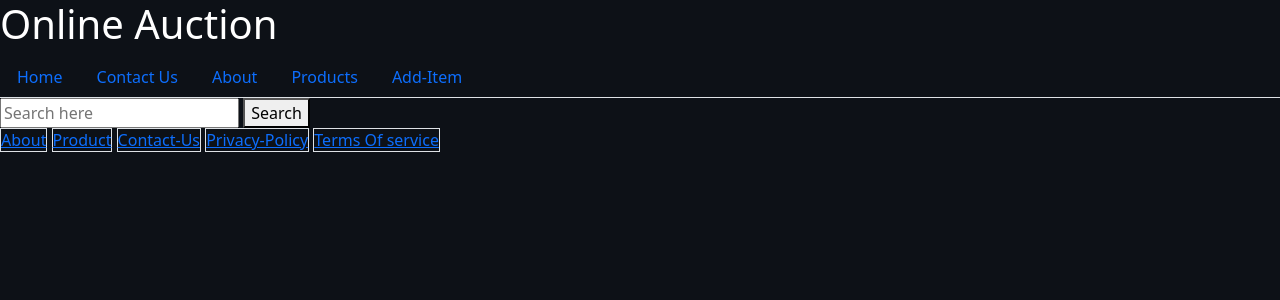
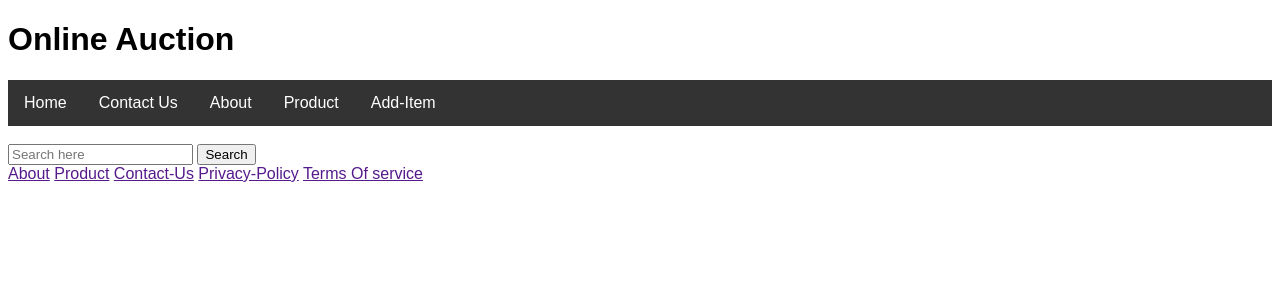
Before and after one commit to Namrata023/onlineauction, a Django app: page /home/ in a window 1280 px wide. Shown: the top 300 px of the page. Run offline with Django 5.2, Linux system fonts and the light colour scheme.

Commit message:
fix static css for navbar

```diff
--- a/myapp/static/css/home.css
+++ b/myapp/static/css/home.css
@@ -1,67 +1,19 @@
-
-.container {
-    width: 50%;
-    margin: 125px auto;
+body {
+    font-family: Arial, sans-serif;
 }
-
-form{
-    background: rgba(220, 228, 242,0.4);
-    padding: 20px;
-    border-radius: 5px;
+.navbar {
+    overflow: hidden;
+    background-color: #333;
 }
-
-.form-group {
-    margin-bottom: 20px;
-    color:antiquewhite;
+.navbar a {
+    float: left;
+    display: block;
+    color: white;
+    text-align: center;
+    padding: 14px 16px;
+    text-decoration: none;
 }
-
-label {
-    font-weight: bold;
+.navbar a:hover {
+    background-color: #ddd;
+    color: black;
 }
-
-input[type="text"],
-input[type="number"],
-textarea {
-    width: 100%;
-    padding: 10px;
-    border: 1px solid black;
-    border-radius: 5px;
-    box-sizing: border-box;
-}
-
-button {
-    padding: 10px 20px;
-    background:rgb(42, 158, 197);
-    color: #fff;
-    border: none;
-    border-radius: 5px;
-    cursor: pointer;
-}
-
-button:hover {
-    background: #043d7a;
-}
-.note {
-    text-align: center;
-    color:antiquewhite;
-
-}
-
-
-body {
-    background-color: rgb(155, 13, 32);
-    background-image: url('');
-}
-h2{
-    color:antiquewhite;
-    text-align: center;
-    font-size: 40px;
-    font-family: 'Helvetica', sans-serif;
-}
-p{
-    color:antiquewhite;
-}
-.logintext{
-    text-align: right;
-    color: rgb(108, 141, 184);
-}
--- a/myapp/templates/home.html
+++ b/myapp/templates/home.html
@@ -2,88 +2,31 @@
 <!doctype html>
 <html lang="en">
     <head>
-        <title>Title</title>
+        <title>Home</title>
         <!-- Required meta tags -->
         <meta charset="utf-8" />
-        <meta
-            name="viewport"
-            content="width=device-width, initial-scale=1, shrink-to-fit=no"
-        />
-
-        <!-- Bootstrap CSS v5.2.1 -->
-        <link
-            href="https://cdn.jsdelivr.net/npm/bootstrap@5.3.2/dist/css/bootstrap.min.css"
-            rel="stylesheet"
-            integrity="sha384-T3c6CoIi6uLrA9TneNEoa7RxnatzjcDSCmG1MXxSR1GAsXEV/Dwwykc2MPK8M2HN"
-            crossorigin="anonymous"
-        />
-
+        <meta name="viewport" content="width=device-width, initial-scale=1"/>
+        <link rel="stylesheet" type="text/css" href="{% static 'css/home.css' %}">
     </head>
-
-    <body style="background-color: #0d1117;">
+    <body>
         <header>
-
-        <h1 style="color: #ffffff;">Online Auction</h1>
-
-        <!-- Nav tabs -->
-        <ul class="nav nav-tabs" id="navId">
-
-            <li class="nav-item" role="presentation">
-                <a href="#tab5Id" class="nav-link" data-bs-toggle="tab">Home</a>
-            </li>
-
-            <li class="nav-item" role="presentation">
-                <a href="#tab5Id" class="nav-link" data-bs-toggle="tab">Contact Us</a>
-            </li>
-
-            <li class="nav-item" role="presentation">
-                <a href="#tab5Id" class="nav-link" data-bs-toggle="tab">About</a>
-            </li>
-
-            <li class="nav-item" role="presentation">
-                <a href="#tab5Id" class="nav-link" data-bs-toggle="tab">Products</a>
-            </li>
-
-            <li class="nav-item" role="presentation">
-                <a href="#tab5Id" class="nav-link" data-bs-toggle="tab">Add-Item</a>
-            </li>
-        </ul>
-
-
-
-        <!-- (Optional) - Place this js code after initializing bootstrap.min.js or bootstrap.bundle.min.js -->
-        <script>
-            var triggerEl = document.querySelector("#navId a");
-            bootstrap.Tab.getInstance(triggerEl).show(); // Select tab by name
-        </script>
-
+        <h1>Online Auction</h1>
+        <div class="navbar">
+            <a href="#home">Home</a>
+            <a href="#contact">Contact Us</a>
+            <a href="#about">About</a>
+            <a href="#product">Product</a>
+            <a href="#add-item">Add-Item</a>
+        </div>
+        <br>
+        <div class="inputbutton">
+            <form action="" method="GET">
+            <input id="input" type="text" name="query" placeholder="Search here" >
+            <button class="search" type="submit">Search</button>
+            </form>
+            </div>
         </header>
         <main>
-                <div class="inputbutton">
-                <form action="" method="GET">
-                <input id="input" type="text" name="query" placeholder="Search here" >
-                <button class="search" type="submit">Search</button>
-                </form>
-                </div>
-
-    {% for item in items %}
-    {% if forloop.counter0|divisibleby:4 %}
-    <div class="content">
-    {% endif %}
-
-    <div class="box">
-        <h2>{{ item.name }}</h2>
-        <div class="box-img" style="background-image: url('');"></div>
-        <h2 class="minprice">Current Price: {{ item.minimum_price }}</h2>
-
-        <a class="border seemore" href="{% url 'seemore' item.id %}">See More</a>
-    </div>
-
-    {% if forloop.counter|divisibleby:4 %}
-    </div>
-    {% endif %}
-    {% endfor %}
-
         </main>
 
 
--- a/myapp/urls.py
+++ b/myapp/urls.py
@@ -1,7 +1,9 @@
 from django.urls import path
 from . import views
+from django.views.generic.base import RedirectView
 
 urlpatterns = [
     path('simple-page/', views.simple_page_view, name='simple_page'),
-    path('home/', views.home, name='home')
+    path('home/', views.home, name='home'),
+    path('', RedirectView.as_view(url='home/', permanent=True)),
 ]
```
